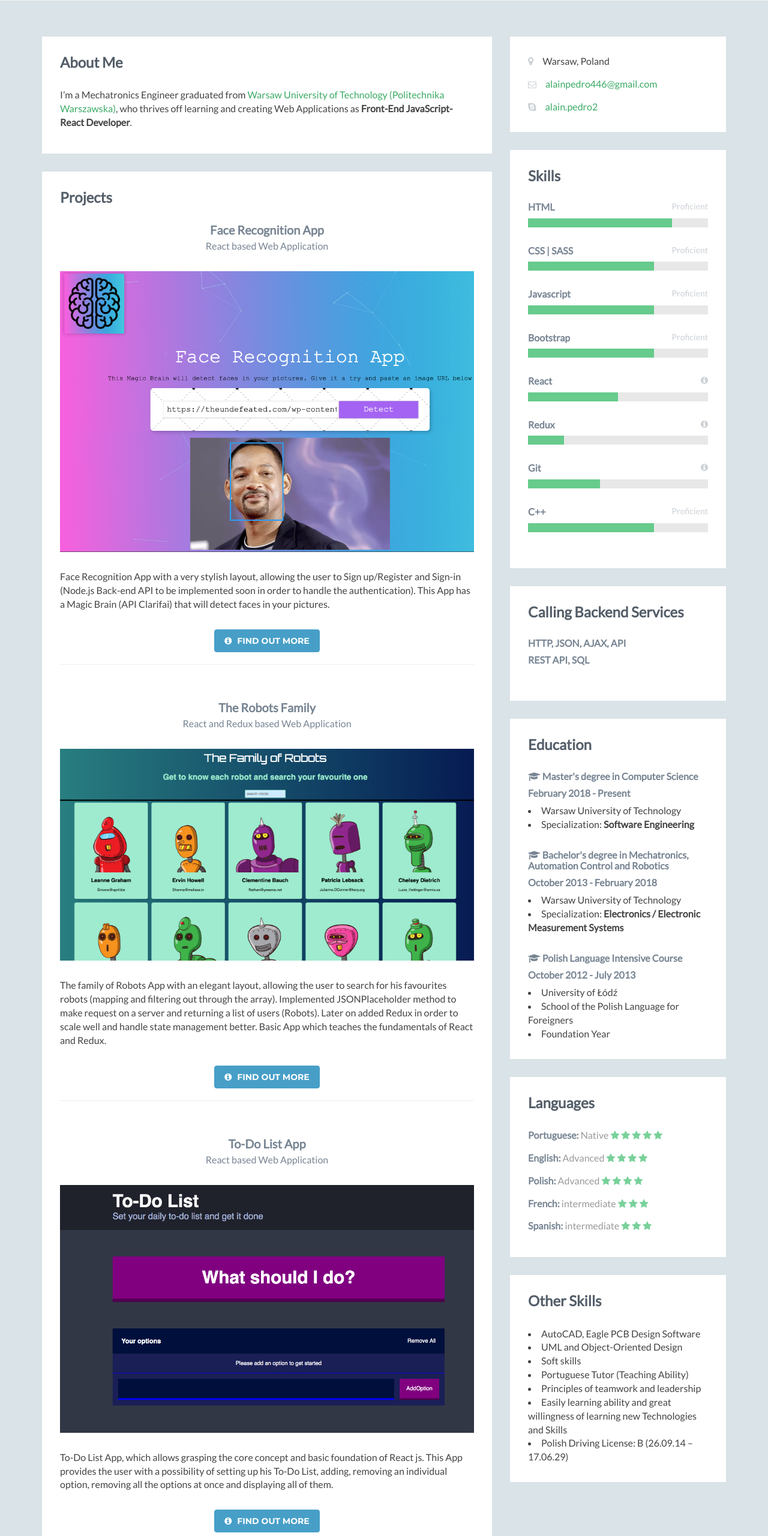
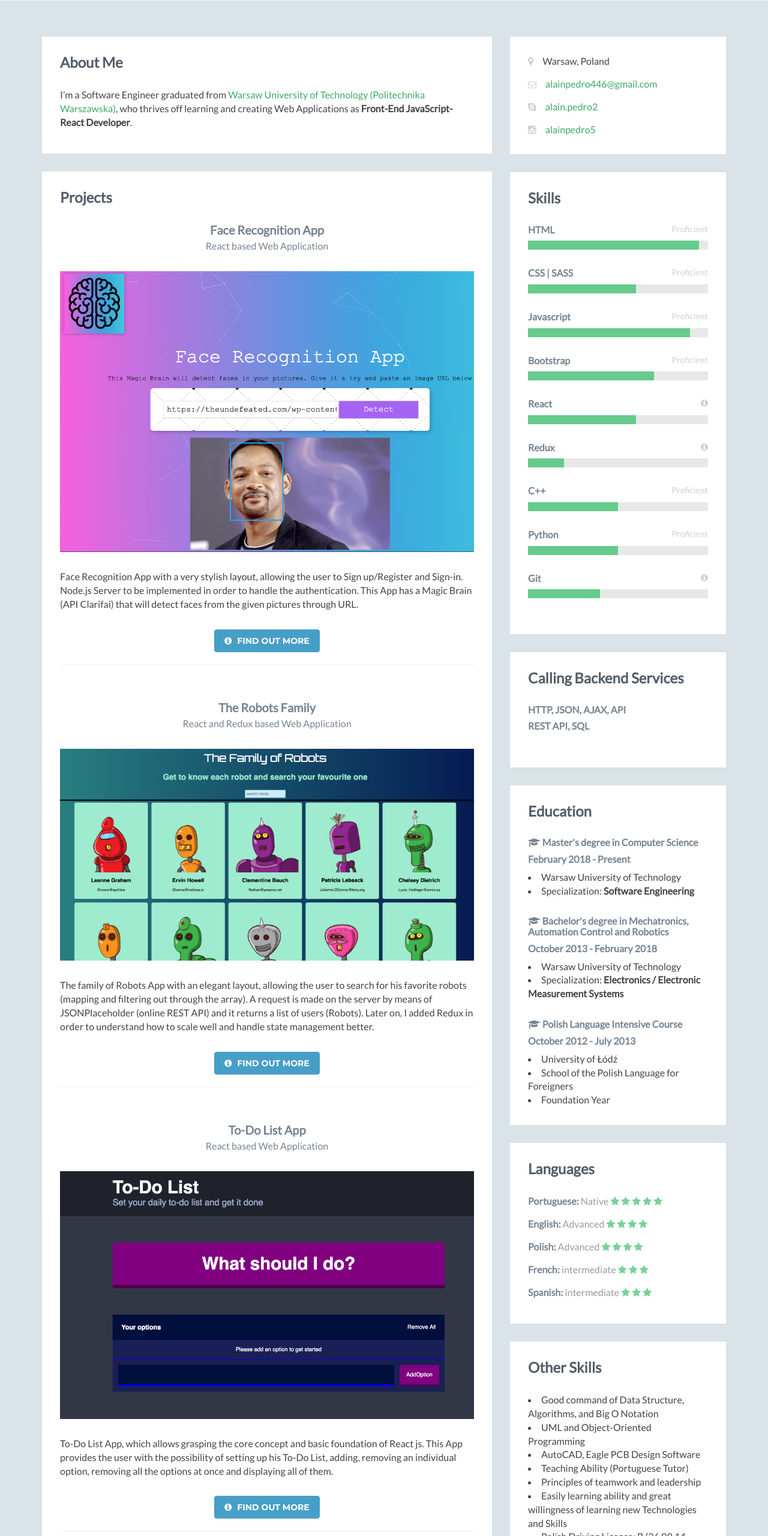
Before and after one commit to Calivala-86/portfolio, a plain HTML site: page index.html in a window 1280 px wide. Shown: the part 240-2800 px from the top of the page at 60% size. Drawn offline with Linux system fonts and the light colour scheme; a script that the page names is missing.

Commit message:
Update index.html
updating the portfolio

```diff
--- a/index.html
+++ b/index.html
@@ -33,7 +33,7 @@
             <img class="profile-image pull-left" src="assets/images/alainp.png" style="width:20%" alt="Alain Afonso" />
             <div class="profile-content pull-left">
                 <h1 class="name">Alain Afonso</h1>
-                <h2 class="desc">Mechatronics Engineer</h2>
+                <h2 class="desc">Software Engineer</h2>
                 <ul class="social list-inline">
                     <li><a href="https://www.facebook.com/alain.pedro.54"><i class="fa fa-facebook"></i></a></li>
                     <li><a href="https://www.linkedin.com/in/alain-afonso-881367122/"><i class="fa fa-linkedin"></i></a></li>
@@ -51,7 +51,7 @@
                     <div class="section-inner">
                         <h2 class="heading">About Me</h2>
                         <div class="content">
-                            <p>I’m a Mechatronics Engineer graduated from <a href="https://www.pw.edu.pl/">Warsaw University of Technology (Politechnika Warszawska)</a>, who thrives off learning and creating Web Applications as <strong>Front-End JavaScript-React Developer</strong>.</p>
+                            <p>I’m a Software Engineer graduated from <a href="https://www.pw.edu.pl/">Warsaw University of Technology (Politechnika Warszawska)</a>, who thrives off learning and creating Web Applications as <strong>Front-End JavaScript-React Developer</strong>.</p>
                         </div><!--//content-->
                     </div><!--//section-inner-->
                 </section><!--//section-->
@@ -68,7 +68,7 @@
                                                 <img class="img-responsive project-image" src="assets/images/project.png" alt="The Robots Family" />
                                             </a>
                                             <div class="desc text-left">
-                                                <p>Face Recognition App with a very stylish layout, allowing the user to Sign up/Register and Sign-in (Node.js Back-end API to be implemented soon in order to handle the authentication). This App has a Magic Brain (API Clarifai) that will detect faces in your pictures.</p>
+                                                <p>Face Recognition App with a very stylish layout, allowing the user to Sign up/Register and Sign-in. Node.js Server to be implemented in order to handle the authentication. This App has a Magic Brain (API Clarifai) that will detect faces from the given pictures through URL.</p>
                                             </div>
                                             <a class="btn btn-cta-secondary" href="https://alainpedro123.github.io/face-recognition" target="_blank"><i class="fa fa-info-circle"></i> Find out more</a>
                                         </div><!--//item-->
@@ -82,7 +82,7 @@
                                         <img class="img-responsive project-image" src="assets/images/project1.png" alt="The Robots Family" />
                                     </a>
                                     <div class="desc text-left">
-                                        <p>The family of Robots App with an elegant layout, allowing the user to search for his favourites robots (mapping and filtering out through the array). Implemented JSONPlaceholder method to make request on a server and returning a list of users (Robots). Later on added Redux in order to scale well and handle state management better. Basic App which teaches the fundamentals of React and Redux.</p>
+                                        <p>The family of Robots App with an elegant layout, allowing the user to search for his favorite robots (mapping and filtering out through the array). A request is made on the server by means of JSONPlaceholder (online REST API) and it returns a list of users (Robots). Later on, I added Redux in order to understand how to scale well and handle state management better.</p>
                                     </div>
                                     <a class="btn btn-cta-secondary" href="https://alainpedro123.github.io/robots-family/" target="_blank"><i class="fa fa-info-circle"></i> Find out more</a>
                                 </div><!--//item-->
@@ -97,7 +97,7 @@
                                         <img class="img-responsive project-image" src="assets/images/project2.png" alt="To-Do List" />
                                     </a>
                                     <div class="desc text-left">
-                                        <p>To-Do List App, which allows grasping the core concept and basic foundation of React js. This App provides the user with a possibility of setting up his To-Do List, adding, removing an individual option, removing all the options at once and displaying all of them.</p>
+                                        <p>To-Do List App, which allows grasping the core concept and basic foundation of React js. This App provides the user with the possibility of setting up his To-Do List, adding, removing an individual option, removing all the options at once and displaying all of them.</p>
                                     </div>
                                     <a class="btn btn-cta-secondary" href="https://alainpedro123.github.io/indecision-app/" target="_blank"><i class="fa fa-info-circle"></i> Find out more</a>
                                 </div><!--//item-->
@@ -109,18 +109,6 @@
                         </div><!--//content-->
                     </div><!--//section-inner-->
                 </section><!--//section-->
-
-                <section class="projects section">
-                    <div class="section-inner">
-                        <h2 class="heading">Accomplishments</h2>
-                        <div class="content">
-                            <div class="item">
-                                <li>Attainment of Bachelor's and Master's degree Scholarship to Poland.</li>
-                                <li>Conclusion of my Engineering studies in Polish Language with a final grade: <strong>Above Good (4,5 / 5)</strong>.</li>
-                                <li class="summary">Acquisition of a solid foundation and logic of Programming skills through the projects I've been doing, as well as <a href="https://www.udemy.com">Udemy</a> and <a href="https://eu.udacity.com">Udacity </a>Courses I've been following and coding along.</li>
-                            </div>
-                        </div>
-                </section>
 
                 <section class="experience section">
                     <div class="section-inner">
@@ -165,7 +153,6 @@
                                 <li>Rental payment and delivery of the keys. </li>
                                 <li>Company Driver.</li>
                             </div><!--//item-->
-
                         </div><!--//content-->
                     </div><!--//section-inner-->
             </div><!--//primary-->
@@ -178,6 +165,7 @@
                                 <li><i class="fa fa-map-marker"></i><span class="sr-only">Location:</span>Warsaw, Poland</li>
                                 <li><i class="fa fa-envelope-o"></i><span class="sr-only">Email:</span><a href="mailto:alainpedro446@gmail.com">alainpedro446@gmail.com</a></li>
                                 <li><i class="fa fa-skype"></i><span class="sr-only">Skype:</span><a href="#">alain.pedro2</a></li>
+                                <li><i class="fa fa-instagram"></i><span class="sr-only">Instagram:</span><a href="#">alainpedro5</a></li>
                             </ul>
                         </div><!--//content-->
                     </div><!--//section-inner-->
@@ -192,31 +180,31 @@
                             <div class="skillset">
 
                                 <div class="item">
-                                    <h3 class="level-title">HTML<span class="level-label" data-toggle="tooltip" data-placement="left" data-animation="true" title="Actively learning.">Proficient</span></h3>
+                                    <h3 class="level-title">HTML<span class="level-label" data-toggle="tooltip" data-placement="left" data-animation="true" title="Actively learning">Proficient</span></h3>
                                     <div class="level-bar">
-                                        <div class="level-bar-inner" data-level="80%">
+                                        <div class="level-bar-inner" data-level="95%">
                                         </div>
                                     </div><!--//level-bar-->
                                 </div><!--//item-->
 
                                 <div class="item">
-                                        <h3 class="level-title">CSS | SASS<span class="level-label" data-toggle="tooltip" data-placement="left" data-animation="true" title="Actively learning.">Proficient</span></h3>
+                                        <h3 class="level-title">CSS | SASS<span class="level-label" data-toggle="tooltip" data-placement="left" data-animation="true" title="Actively learning">Proficient</span></h3>
                                         <div class="level-bar">
-                                            <div class="level-bar-inner" data-level="70%">
+                                            <div class="level-bar-inner" data-level="60%">
                                             </div>
                                         </div><!--//level-bar-->
                                 </div><!--//item-->
 
                                 <div class="item">
-                                        <h3 class="level-title">Javascript<span class="level-label" data-toggle="tooltip" data-placement="left" data-animation="true" title="Actively learning.">Proficient</span></h3>
+                                        <h3 class="level-title">Javascript<span class="level-label" data-toggle="tooltip" data-placement="left" data-animation="true" title="Actively learning">Proficient</span></h3>
                                         <div class="level-bar">
-                                            <div class="level-bar-inner" data-level="70%">
+                                            <div class="level-bar-inner" data-level="90%">
                                             </div>
                                         </div><!--//level-bar-->
                                 </div><!--//item-->
 
                                 <div class="item">
-                                        <h3 class="level-title">Bootstrap<span class="level-label" data-toggle="tooltip" data-placement="left" data-animation="true" title="Actively learning.">Proficient</span></h3>
+                                        <h3 class="level-title">Bootstrap<span class="level-label" data-toggle="tooltip" data-placement="left" data-animation="true" title="Actively learning">Proficient</span></h3>
                                         <div class="level-bar">
                                             <div class="level-bar-inner" data-level="70%">
                                             </div>
@@ -226,7 +214,7 @@
                                 <div class="item">
                                     <h3 class="level-title">React<span class="level-label" data-toggle="tooltip" data-placement="left" data-animation="true" title="Continuously improving!"><i class="fa fa-info-circle"></i></span></h3>
                                     <div class="level-bar">
-                                        <div class="level-bar-inner" data-level="50%">
+                                        <div class="level-bar-inner" data-level="60%">
                                         </div>
                                     </div><!--//level-bar-->
                                 </div><!--//item-->
@@ -240,6 +228,22 @@
                                 </div><!--//item-->
 
                                 <div class="item">
+                                    <h3 class="level-title">C++<span class="level-label" data-toggle="tooltip" data-placement="left" data-animation="true" title="Currently not using!">Proficient</span></h3>
+                                    <div class="level-bar">
+                                        <div class="level-bar-inner" data-level="50%">
+                                        </div>
+                                    </div><!--//level-bar-->
+                                </div><!--//item-->
+
+                                <div class="item">
+                                    <h3 class="level-title">Python<span class="level-label" data-toggle="tooltip" data-placement="left" data-animation="true" title="Baby steps!">Proficient</span></h3>
+                                    <div class="level-bar">
+                                        <div class="level-bar-inner" data-level="50%">
+                                        </div>
+                                    </div><!--//level-bar-->
+                                </div><!--//item-->
+
+                                <div class="item">
                                     <h3 class="level-title">Git<span class="level-label" data-toggle="tooltip" data-placement="left" data-animation="true" title="Currently using only as Repository!"><i class="fa fa-info-circle"></i></span></h3>
                                     <div class="level-bar">
                                         <div class="level-bar-inner" data-level="40%">
@@ -248,16 +252,9 @@
                                 </div><!--//item-->
 
                                 <div class="item">
-                                    <h3 class="level-title">C++<span class="level-label" data-toggle="tooltip" data-placement="left" data-animation="true" title="Actively learning.">Proficient</span></h3>
-                                    <div class="level-bar">
-                                        <div class="level-bar-inner" data-level="70%">
-                                        </div>
-                                    </div><!--//level-bar-->
-                                </div><!--//item-->
-                                <div class="item">
 
                                 <!-- <p><a class="more-link" href="#"><i class="fa fa-external-link"></i> More on Coderwall</a></p> -->
-                            </div>
+                                </div>
                         </div><!--//content-->
                     </div><!--//section-inner-->
                 </aside><!--//section-->
@@ -339,16 +336,28 @@
                         <h2 class="heading">Other Skills</h2>
                         <div class="content">
                             <div class="other-skills">
+                                <li>Good command of Data Structure, Algorithms, and Big O Notation</li>
+                                <li>UML and Object-Oriented Programming</li>
                                 <li>AutoCAD, Eagle PCB Design Software</li>
-                                <li>UML and Object-Oriented Design</li>
-                                <li>Soft skills</li>
-                                <li>Portuguese Tutor (Teaching Ability)</li>
+                                <li>Teaching Ability (Portuguese Tutor)</li>
                                 <li>Principles of teamwork and leadership</li>
                                 <li>Easily learning ability and great willingness of learning new Technologies and Skills</li>
                                 <li>Polish Driving License: B (26.09.14 – 17.06.29)</li>
                             </ul>
                         </div>
                     </div>
+                </aside>
+
+                <aside class="projects section">
+                    <div class="section-inner">
+                        <h2 class="heading">Accomplishments</h2>
+                        <div class="content">
+                            <div class="item">
+                                <li>Attainment of Bachelor's and Master's degree Scholarship to Poland.</li>
+                                <li>Conclusion of my Engineering studies in Polish Language with a final grade: <strong>Above Good (4,5 / 5)</strong>.</li>
+                                <li class="summary">Acquisition of a solid foundation of Programming (Object-Oriented, Data Structure, Algorithms and Big O Notation) through the projects I've done, as well as <a href="https://www.udemy.com">Udemy</a> and <a href="https://eu.udacity.com">Udacity </a>Courses I've been following and coding along.</li>
+                            </div>
+                        </div>
                 </aside>
 
             </div><!--//secondary-->
```
